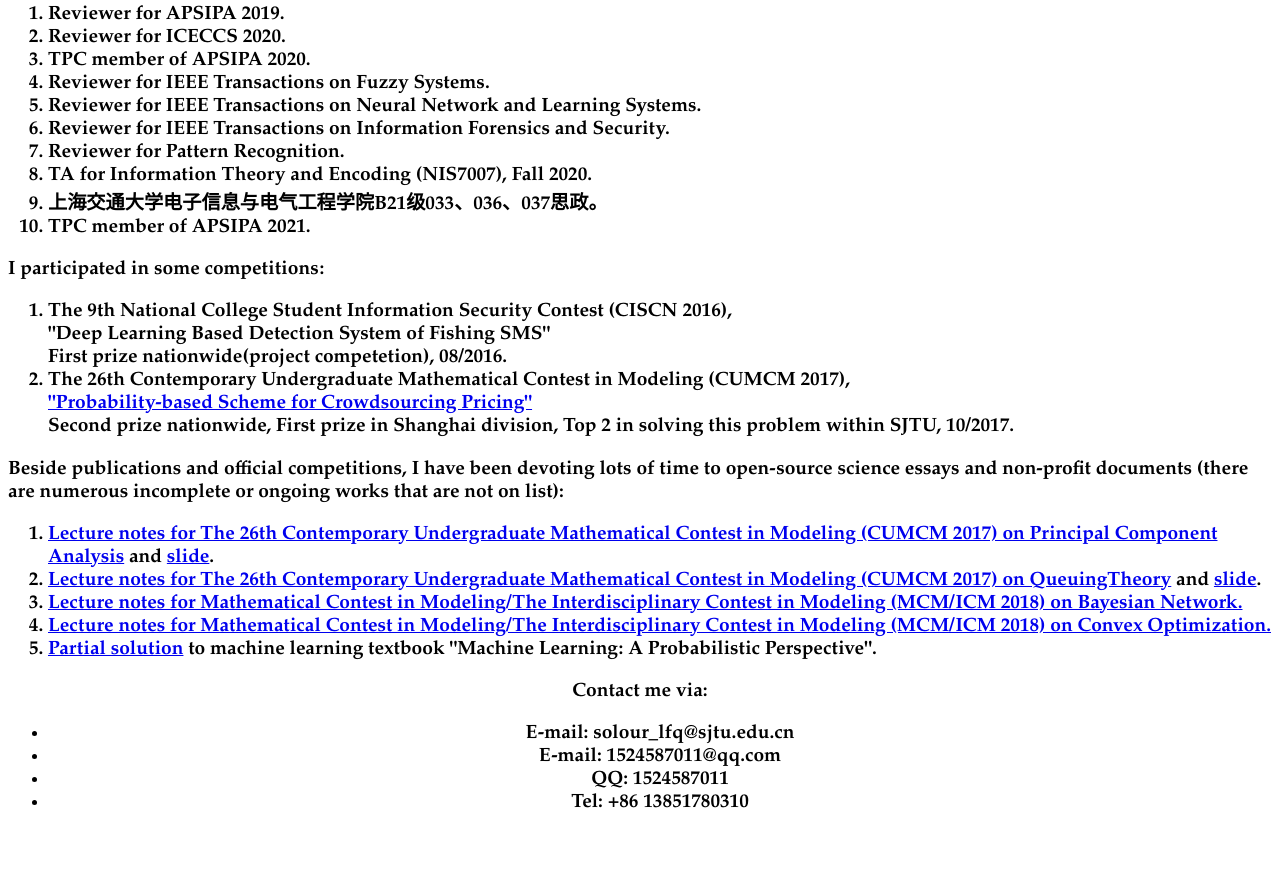
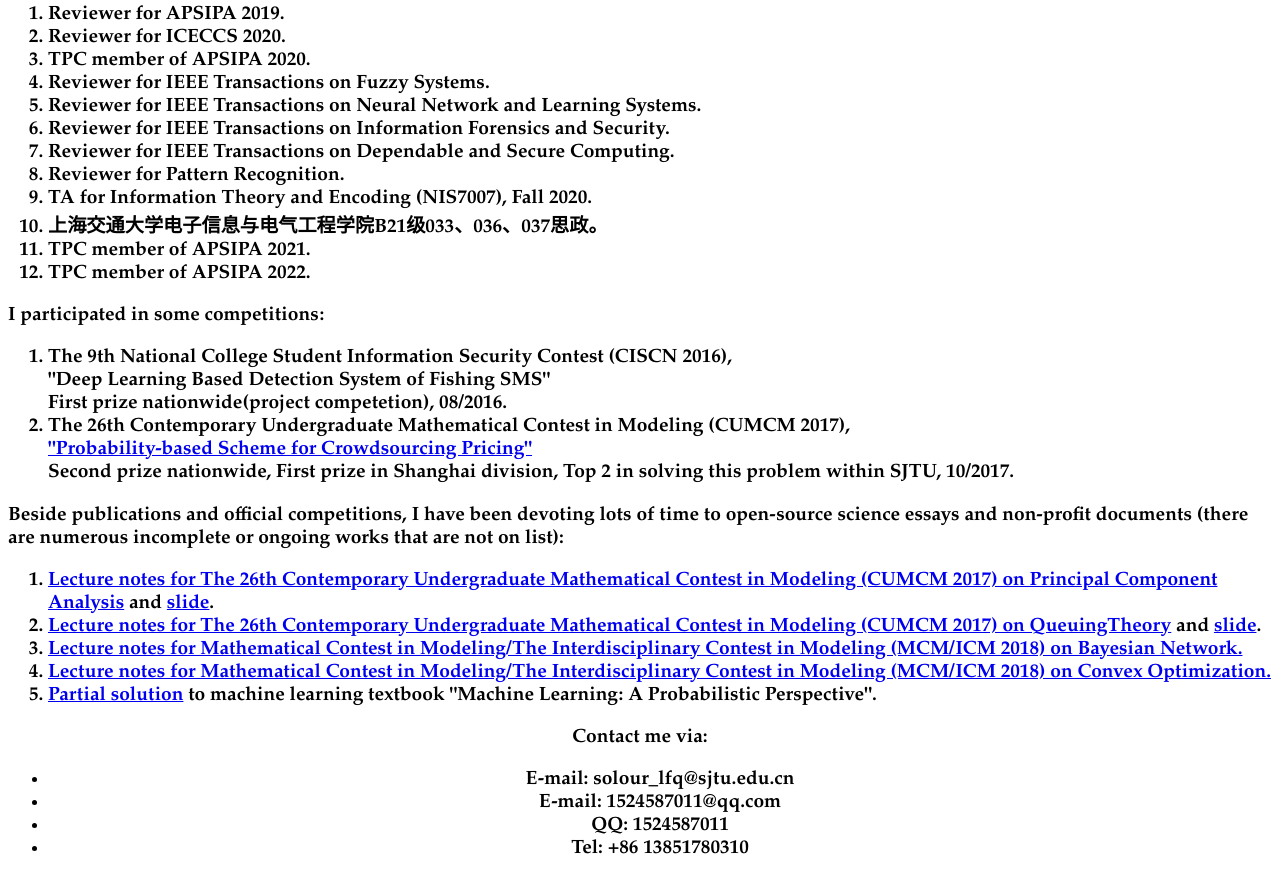
Before and after one commit to solour-lfq/solour-lfq.github.io, a plain HTML site: page index.html in a window 1280 px wide. Shown: the part 3001-3880 px from the top of the page. Before the commit the page ends 3834 px from the top, so only its background shows below. Drawn offline with Linux system fonts and the light colour scheme.

Commit message:
Update index.html

```diff
--- a/index.html
+++ b/index.html
@@ -155,6 +155,9 @@
 			<a>Reviewer for IEEE Transactions on Information Forensics and Security. </a>
 		</li>
 		<li>
+			<a>Reviewer for IEEE Transactions on Dependable and Secure Computing. </a>
+		</li>
+		<li>
 			<a>Reviewer for Pattern Recognition.</a>
 		</li>
 		<li>
@@ -166,6 +169,10 @@
 		<li>
 			<a>TPC member of APSIPA 2021. </a>
 		</li>
+		<li>
+			<a>TPC member of APSIPA 2022. </a>
+		</li>
+
 	</ol>
 	<p>I participated in some competitions:</p>
 	<ol>
```
